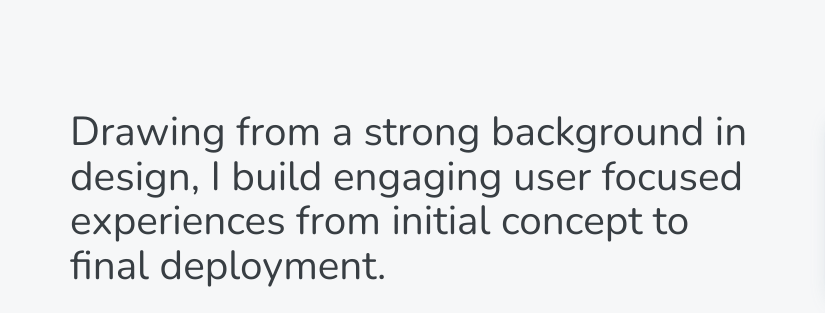
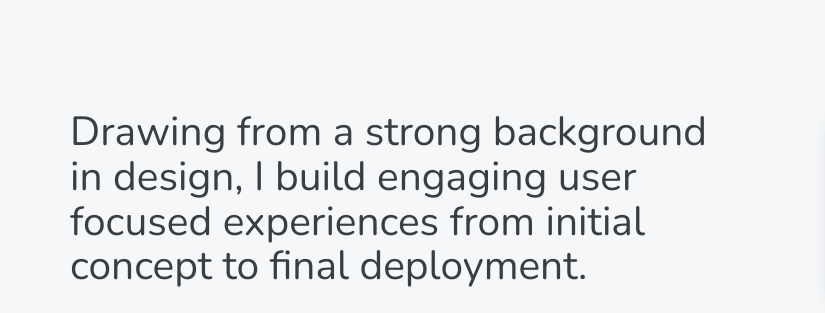
Before and after one commit to zremboldt/personal-site, a Gatsby site: page / in a window 1280 px wide. Shown: the part 240-553 px from the top of the page, 0-825 px from the left. Built offline with nearby package versions, Linux system fonts and the light colour scheme; Gatsby itself is replaced by a stand-in of ours.

Commit message:
Fixed an orphan on the main statement.

```diff
--- a/src/styles/baseStyles.sass
+++ b/src/styles/baseStyles.sass
@@ -234,7 +234,7 @@ h1
   font-family: -apple-system, BlinkMacSystemFont, Segoe UI, Roboto, Oxygen, Ubuntu, Cantarell, Fira Sans, Droid Sans, Helvetica Neue, sans-serif
   font-weight: bold
   text-rendering: optimizeLegibility
-  font-size: 2.25rem
+  font-size: 2.26rem
   line-height: 1.1
 
 h2
```
